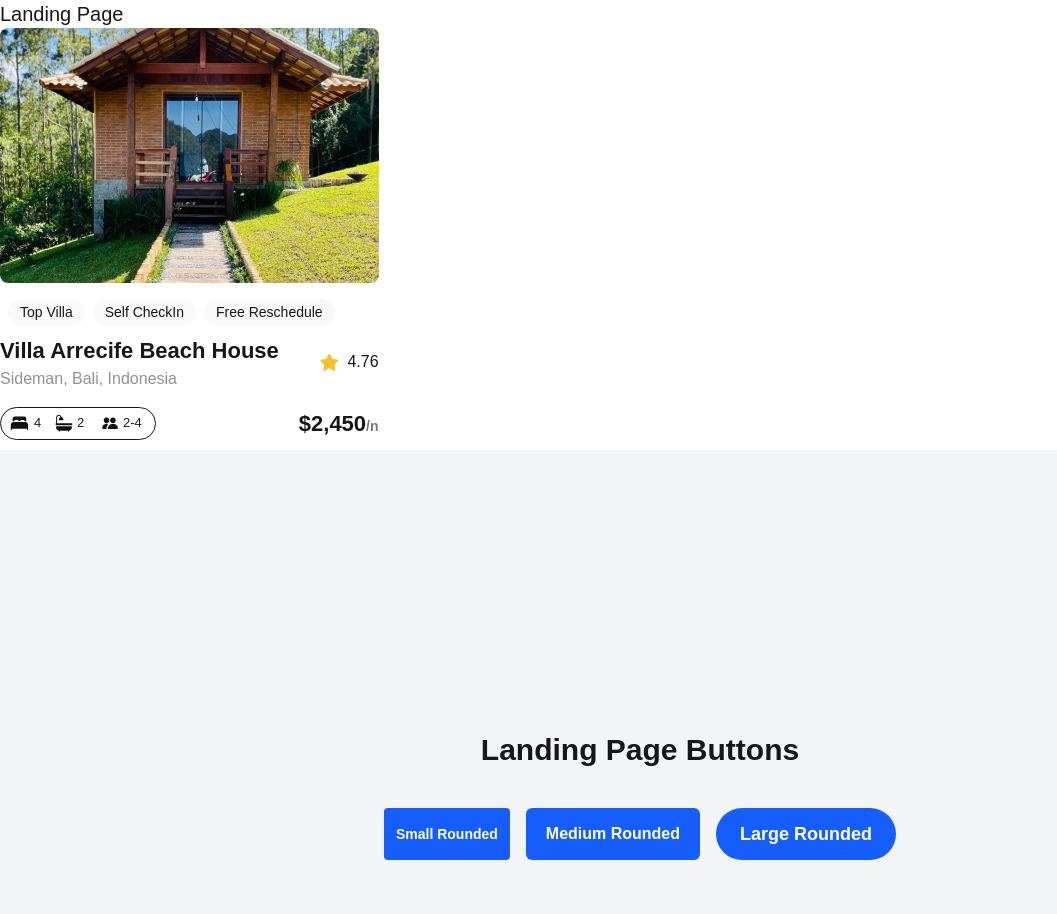
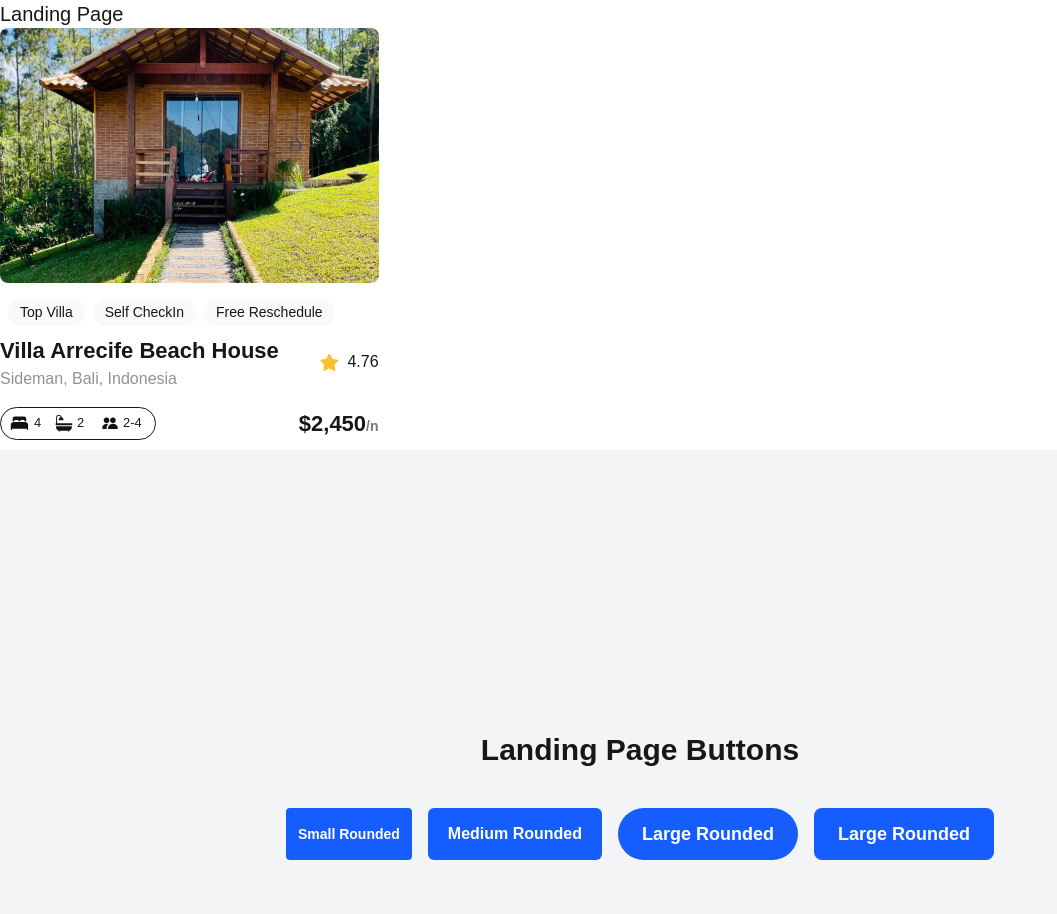
Before and after one commit to SHEMA-IRADUKUNDA-Daniel/alx-project-0x00-setup, a Next.js app in the folder alx-project-0x00/: page /landing in a window 1280 px wide. Shown: the top 914 px of the page, without its empty margins (0-1057 px from the left). Built offline with nearby package versions, Linux system fonts and the light colour scheme.

Commit message:
adding rounded-lg

```diff
--- a/alx-project-0x00/interfaces/landing.ts
+++ b/alx-project-0x00/interfaces/landing.ts
@@ -4,6 +4,6 @@
 export interface ButtonProps {
   title: string;
   size?: "small" | "medium" | "large";
-  shape?: "rounded-sm" | "rounded-md" | "rounded-full";
+  shape?: "rounded-sm" | "rounded-md" | "rounded-full" | "rounded-lg";
   styles?: string;
 }
--- a/alx-project-0x00/pages/landing.tsx
+++ b/alx-project-0x00/pages/landing.tsx
@@ -12,6 +12,7 @@
           <Button title="Small Rounded" size="small" shape="rounded-sm" />
           <Button title="Medium Rounded" size="medium" shape="rounded-md" />
           <Button title="Large Rounded" size="large" shape="rounded-full" />
+          <Button title="Large Rounded" size="large" shape="rounded-lg" />
         </div>
 
         <div className="flex flex-wrap gap-4 mt-8">
```
